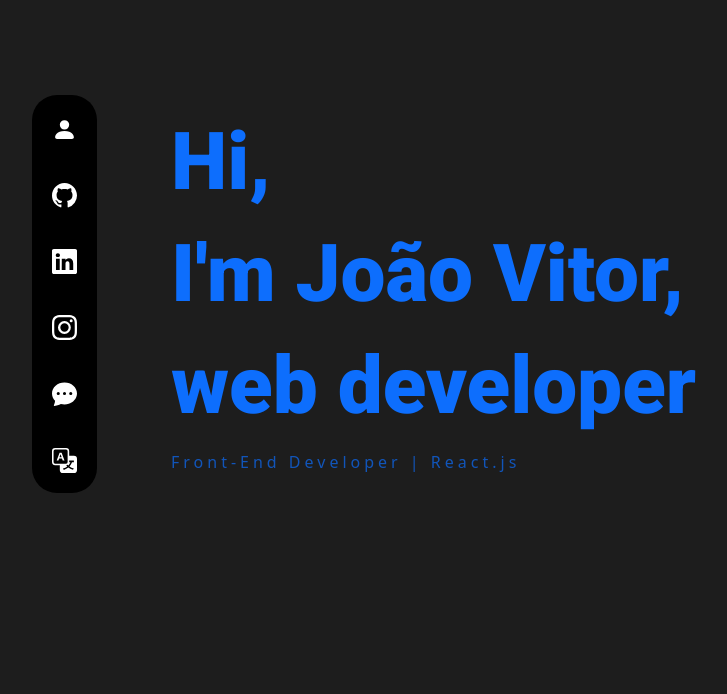
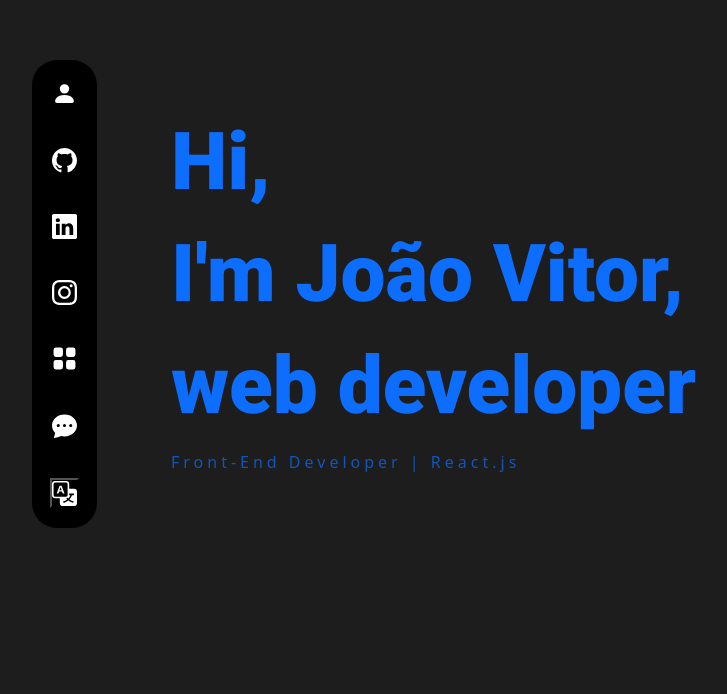
Before and after one commit to joao-mororo/portfolio, a React (Create React App) app: page / in a window 1280 px wide. Shown: the part 106-800 px from the top of the page, without its empty margins (32-759 px from the left). Built offline with nearby package versions, Linux system fonts and the light colour scheme.

Commit message:
update menu and sidebar

```diff
--- a/src/components/Constants.jsx
+++ b/src/components/Constants.jsx
@@ -1,6 +1,6 @@
 export const LINKS = {
     linkedin: 'https://www.linkedin.com/in/jo%C3%A3o-vitor-moror%C3%B3-9639b321b',
-    instagram: 'https://www.instagram.com/boa_mororo/',
+    instagram: 'https://www.instagram.com/joaovmororo_/',
     github: 'https://github.com/joao-mororo'
 }
 
--- a/src/components/Menu.jsx
+++ b/src/components/Menu.jsx
@@ -66,6 +66,7 @@ export default function Menu() {
                     <div id="menuOptions">
                         <a href="#About" onClick={menuIsOpen}>{i18n.t('menu.about_me')}</a>
                         <a href="#experience" onClick={menuIsOpen}>{i18n.t('menu.experience')}</a>
+                        <a href="#projects" onClick={menuIsOpen}>{i18n.t('works.some_works')}</a>
                         <a href="#sayHello" onClick={menuIsOpen}>{i18n.t('menu.contact_me')}</a>
                         <a type="button" onClick={changeLanguage}>{i18n.t('menu.translate')}</a>
                     </div>
--- a/src/components/Sidebar.jsx
+++ b/src/components/Sidebar.jsx
@@ -1,12 +1,10 @@
 import React from "react";
 import {
     PersonFill,
-    Github,
-    Linkedin,
-    Instagram,
     ChatDotsFill,
     Translate
 } from "react-bootstrap-icons";
+import { BsGridFill, BsInstagram, BsLinkedin, BsGithub } from 'react-icons/bs'
 import * as Constants from './Constants'
 import '../css/Sidebar.css'
 
@@ -38,7 +36,7 @@ export default function Sidebar() {
                 target="_blank"
                 rel="noreferrer"
             >
-                <Github size={iconSize} />
+                <BsGithub size={iconSize} />
             </a>
 
             <a
@@ -46,7 +44,7 @@ export default function Sidebar() {
                 target="_blank"
                 rel="noreferrer"
             >
-                <Linkedin size={iconSize} />
+                <BsLinkedin size={iconSize} />
             </a>
 
             <a
@@ -54,7 +52,13 @@ export default function Sidebar() {
                 target="_blank"
                 rel="noreferrer"
             >
-                <Instagram size={iconSize} />
+                <BsInstagram size={iconSize} />
+            </a>
+
+            <a
+                href="#experience"
+            >
+                <BsGridFill size={iconSize} />
             </a>
 
             <a
@@ -63,12 +67,11 @@ export default function Sidebar() {
                 <ChatDotsFill size={iconSize} />
             </a>
 
-            <a
-                type="button"
+            <button
                 onClick={changeLanguage}
             >
                 <Translate size={iconSize} />
-            </a>
+            </button>
         </div>
     )
 }
--- a/src/css/Sidebar.css
+++ b/src/css/Sidebar.css
@@ -9,8 +9,11 @@
     width: 65px;
 }
 
-#sidebar a {
+#sidebar a,
+#sidebar button {
+    background-color: transparent;
     margin: 20px;
+    padding: 0;
     color: #fff;
     transition: 0.1s;
 }
@@ -19,7 +22,8 @@
     transition: 0.2s;
 }
 
-#sidebar a:hover {
+#sidebar a:hover,
+#sidebar button:hover {
     color: #0d6efd;
     /* margin: 25px 0; */
 
```
